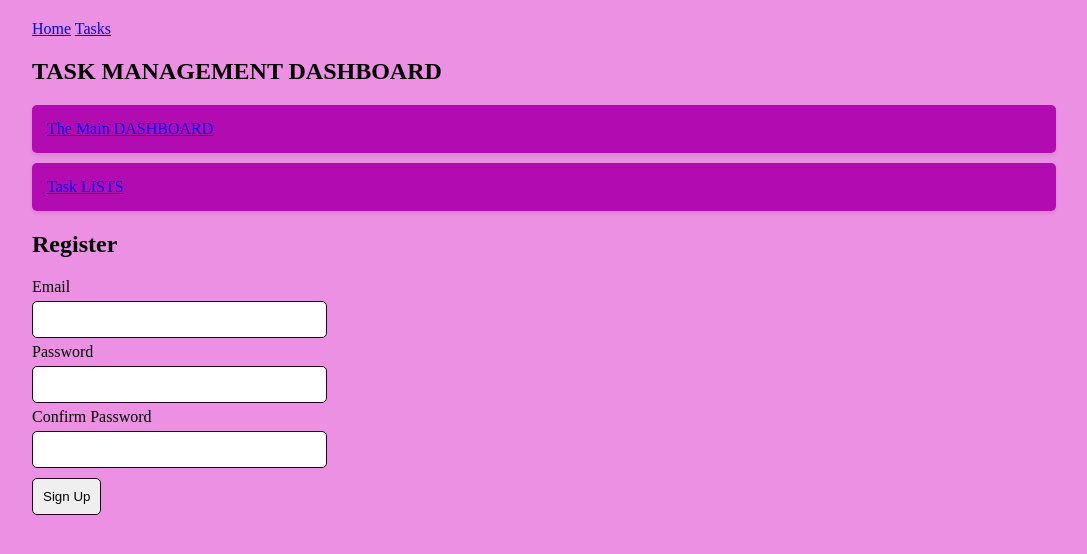
After one commit to AkohMicheal/AkohFlow, a Flask app: page /register in a window 1280 px wide. The commit adds this page. Shown: the top 554 px of the page, without its empty margins (96-1183 px from the left). Run offline with Flask 3, Linux system fonts and the light colour scheme.

Commit message:
This is a combination of 2 commits. The first commit's message is: Added user authentication and task editing features The second commit's message is: Added user authentication and task editing features This is version 2 of the commit message. version: 1.1 Compiled by: Akoh Michael on 2025-04-06 11:17:09

```diff
--- a/app.py
+++ b/app.py
@@ -1,58 +1,111 @@
-from flask import Flask, render_template, request, redirect, url_for
+from flask import Flask, render_template, redirect, url_for, request, flash
 from flask_sqlalchemy import SQLAlchemy
+from flask_login import LoginManager, UserMixin, login_user, login_required, logout_user, current_user
+from werkzeug.security import generate_password_hash, check_password_hash
+from flask_wtf import FlaskForm
+from wtforms import StringField, PasswordField, SubmitField
+from wtforms.validators import DataRequired, Length, Email, EqualTo, ValidationError
+from sqlalchemy import or_
 
 app = Flask(__name__)
 
 app.config['SQLALCHEMY_DATABASE_URI'] = 'sqlite:///tasks.db'
+app.config['SECRET_KEY'] = 'your_secret_key'
 app.config['SQLALCHEMY_TRACK_MODIFICATIONS'] = False
 
 db = SQLAlchemy(app)
+login_manager = LoginManager(app)
+login_manager.login_view = 'login'
+
+class User(db.Model, UserMixin):
+    id = db.Column(db.Integer, primary_key=True)
+    email = db.Column(db.String(150), unique=True, nullable=False)
+    password = db.Column(db.String(150), nullable=False)
 
 class Task(db.Model):
     id = db.Column(db.Integer, primary_key=True)
     title = db.Column(db.String(100), nullable=False)
-    description = db.Column(db.Text, nullable=True)
-    completed = db.Column(db.Boolean, default=False)
+    description = db.Column(db.String(200))
+    complete = db.Column(db.Boolean, default=False)
+    user_id = db.Column(db.Integer, db.ForeignKey('user.id'))
 
-with app.app_context():
-    db.create_all()
+class RegistrationForm(FlaskForm):
+    email = StringField('Email', validators=[DataRequired(), Email()])
+    password = PasswordField('Password', validators=[DataRequired(), Length(min=6)])
+    confirm_password = PasswordField('Confirm Password', validators=[DataRequired(), EqualTo('password')])
+    submit = SubmitField('Sign Up')
 
-@app.route('/')
-def index():
-    return render_template('index.html')
+    def validate_email(self, email):
+        user = User.query.filter_by(email=email.data).first()
+        if user:
+            raise ValidationError('Email already in use.')
+
+class LoginForm(FlaskForm):
+    email = StringField('Email', validators=[DataRequired(), Email()])
+    password = PasswordField('Password', validators=[DataRequired()])
+    submit = SubmitField('Login')
+
+@login_manager.user_loader
+def load_user(user_id):
+    return User.query.get(int(user_id))
+
+@app.route('/register', methods=['GET', 'POST'])
+def register():
+    form = RegistrationForm()
+    if form.validate_on_submit():
+        hashed_password = generate_password_hash(form.password.data, method='sha256')
+        new_user = User(email=form.email.data, password=hashed_password)
+        db.session.add(new_user)
+        db.session.commit()
+        flash('Account created successfully!', 'success')
+        return redirect(url_for('login'))
+    return render_template('register.html', form=form)
+
+@app.route('/login', methods=['GET', 'POST'])
+def login():
+    form = LoginForm()
+    if form.validate_on_submit():
+        user = User.query.filter_by(email=form.email.data).first()
+        if user and check_password_hash(user.password, form.password.data):
+            login_user(user)
+            return redirect(url_for('tasks'))
+        else:
+            flash('Login Unsuccessful. Please check email and password', 'danger')
+    return render_template('login.html', form=form)
+
+@app.route('/logout')
+@login_required
+def logout():
+    logout_user()
+    return redirect(url_for('login'))
 
 @app.route('/tasks')
+@login_required
 def tasks():
-    all_tasks = Task.query.all()
-    print(all_tasks)  # Debugging
-    return render_template('tasks.html', tasks=all_tasks)
+    page = request.args.get('page', 1, type=int)
+    per_page = 5
+    search_query = request.args.get('search', '', type=str)
+    filter_status = request.args.get('status', '', type=str)
 
-@app.route('/add_task', methods=['POST'])
-def add_task():
-    title = request.form['title']
-    description = request.form['description']
-    new_task = Task(title=title, description=description)
-    db.session.add(new_task)
-    db.session.commit()
-    return redirect(url_for('tasks'))
+    query = Task.query.filter_by(user_id=current_user.id)
 
-@app.route('/delete_task/<int:task_id>', methods=['POST'])
-def delete_task(task_id):
-    task_to_delete = Task.query.get_or_404(task_id)
-    db.session.delete(task_to_delete)
-    db.session.commit()
-    return redirect(url_for('tasks'))
+    if search_query:
+        query = query.filter(or_(Task.title.contains(search_query), Task.description.contains(search_query)))
 
-@app.route('/update_task/<int:task_id>', methods=['POST'])
-def update_task(task_id):
-    task_to_update = Task.query.get_or_404(task_id)
-    task_to_update.completed = not task_to_update.completed
-    db.session.commit()
-    return redirect(url_for('tasks'))
+    if filter_status:
+        if filter_status == "complete":
+            query = query.filter_by(complete=True)
+        elif filter_status == "incomplete":
+            query = query.filter_by(complete=False)
+
+    pagination = query.paginate(page, per_page, error_out=False)
+    return render_template('tasks.html', tasks=pagination.items, pagination=pagination, search_query=search_query, filter_status=filter_status)
 
 @app.errorhandler(404)
 def not_found_error(error):
     return render_template('404.html'), 404
 
 if __name__ == '__main__':
+    with app.app_context():
+        db.create_all()
     app.run(debug=True)
--- a/static/styles.css
+++ b/static/styles.css
@@ -50,3 +50,8 @@ li {
     border-radius: 5px;
     box-shadow: 0 2px 4px rgba(0, 0, 0, 0.1);
 }
+
+span {
+    font-weight: bold;
+    color: rgb(59, 6, 52);
+}
--- a/templates/layout.html
+++ b/templates/layout.html
@@ -18,6 +18,15 @@
                 <li><a href="{{ url_for('index') }}">The Main DASHBOARD</a></li>
                 <li><a href="{{ url_for('tasks') }}">Task LISTS</a></li>
             </ul>
+        {% with messages = get_flashed_messages(with_categories=true) %}
+            {% if messages %}
+                <ul class="flashes">
+                    {% for category, message in messages %}
+                        <li class="{{ category }}">{{ message }}</li>
+                    {% endfor %}
+                </ul>
+            {% endif %}
+        {% endwith %}
         {% block content %}
         {% endblock %}
     </div>
--- /dev/null
+++ b/templates/register.html
@@ -0,0 +1,30 @@
+{% extends "layout.html" %}
+
+   {% block content %}
+   <h2>Register</h2>
+   <form method="POST" action="{{ url_for('register') }}">
+       {{ form.hidden_tag() }}
+       <div>
+           {{ form.email.label }}<br>
+           {{ form.email(size=32) }}<br>
+           {% for error in form.email.errors %}
+               <span>[{{ error }}]</span>
+           {% endfor %}
+       </div>
+       <div>
+           {{ form.password.label }}<br>
+           {{ form.password(size=32) }}<br>
+           {% for error in form.password.errors %}
+               <span>[{{ error }}]</span>
+           {% endfor %}
+       </div>
+       <div>
+           {{ form.confirm_password.label }}<br>
+           {{ form.confirm_password(size=32) }}<br>
+           {% for error in form.confirm_password.errors %}
+               <span>[{{ error }}]</span>
+           {% endfor %}
+       </div>
+       {{ form.submit() }}
+   </form>
+   {% endblock %}
--- a/view_db.py
+++ /dev/null
@@ -1,6 +0,0 @@
-from app import db, Task, app  # Import the app object
-
-with app.app_context():
-    tasks = Task.query.all()
-    for task in tasks:
-        print(f"ID: {task.id}, Title: {task.title}, Description: {task.description}, Completed: {task.completed}")
```
Also changed, not shown: templates/edit_task.html (added, +13 -0 lines), templates/login.html (added, +23 -0 lines), templates/tasks.html (+30 -1 lines).
